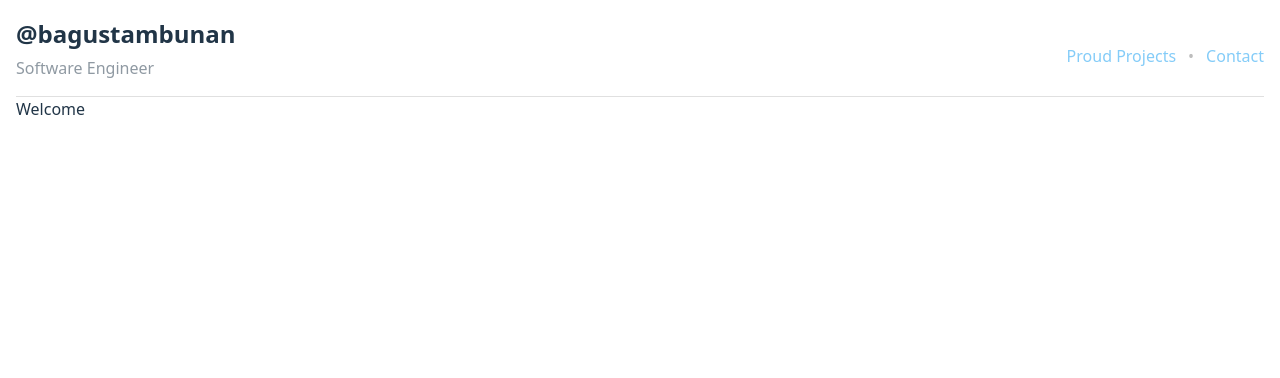
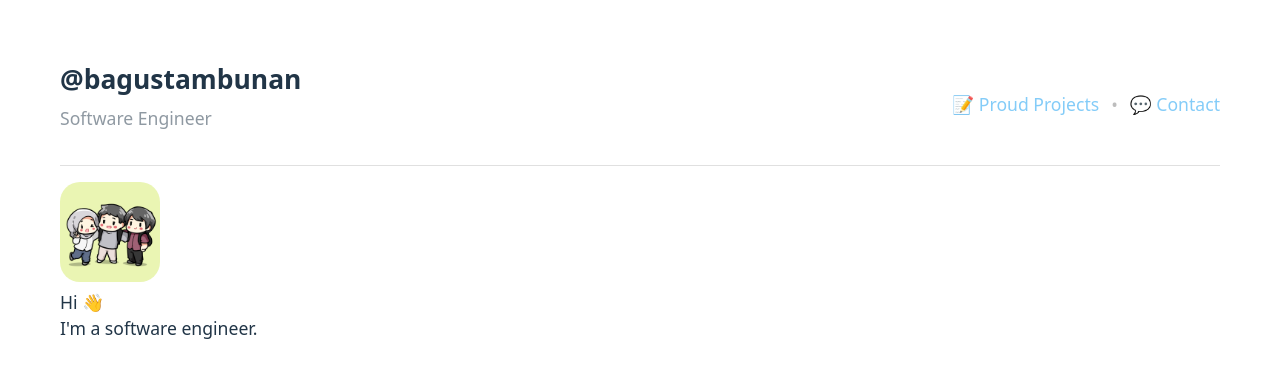
Before and after one commit to bagustambunan/software-engineer-portfolio-web, a React (Vite) app: page / in a window 1280 px wide. Shown: the top 378 px of the page. Built offline with nearby package versions, Linux system fonts and the light colour scheme.

Commit message:
create Home

```diff
--- a/src/components/Header/index.tsx
+++ b/src/components/Header/index.tsx
@@ -9,8 +9,8 @@ export default function Header() {
         <p>Software Engineer</p>
       </div>
       <div className={styles.appNav}>
-        <Link to="/projects">Proud Projects</Link>
-        <Link to="/contact">Contact</Link>
+        <Link to="/projects">📝 Proud Projects</Link>
+        <Link to="/contact">💬 Contact</Link>
       </div>
     </header>
   )
--- a/src/components/Header/style.module.css
+++ b/src/components/Header/style.module.css
@@ -4,8 +4,10 @@
   align-items: center;
   flex-direction: row;
   gap: 16px;
-  width: calc(100vw - 32px);
+  width: calc(100vw - 120px);
+  padding-bottom: 16px;
   border-bottom: 1px solid #e0e0e0;
+  margin-bottom: 16px;
 }
 
 .appTitle {
--- a/src/index.css
+++ b/src/index.css
@@ -11,6 +11,8 @@
   text-rendering: optimizeLegibility;
   -webkit-font-smoothing: antialiased;
   -moz-osx-font-smoothing: grayscale;
+
+  font-size: 1.1em;
 }
 
 a {
@@ -27,7 +29,7 @@ body {
   display: flex;
   /* place-items: center; */
   /* min-width: 320px; */
-  padding: 16px;
+  padding: 60px;
   /* min-height: 100vh; */
 }
 
--- a/src/pages/Home/index.tsx
+++ b/src/pages/Home/index.tsx
@@ -1,7 +1,13 @@
+import styles from './style.module.css'
+
 export default function Home() {
     return (
     <div>
-      Welcome
+      <img src="/src/assets/images/avatar.png" alt="avatar" className={styles.avatar} />
+      <br />
+      Hi 👋
+      <br />
+      I'm a software engineer.
     </div>
   )
 }
--- /dev/null
+++ b/src/pages/Home/style.module.css
@@ -0,0 +1,6 @@
+.avatar {
+  width: 100px;
+  height: 100px;
+  border-radius: 20%;
+  object-fit: cover;
+}
```
Also changed, not shown: src/assets/images/avatar.png (added).
